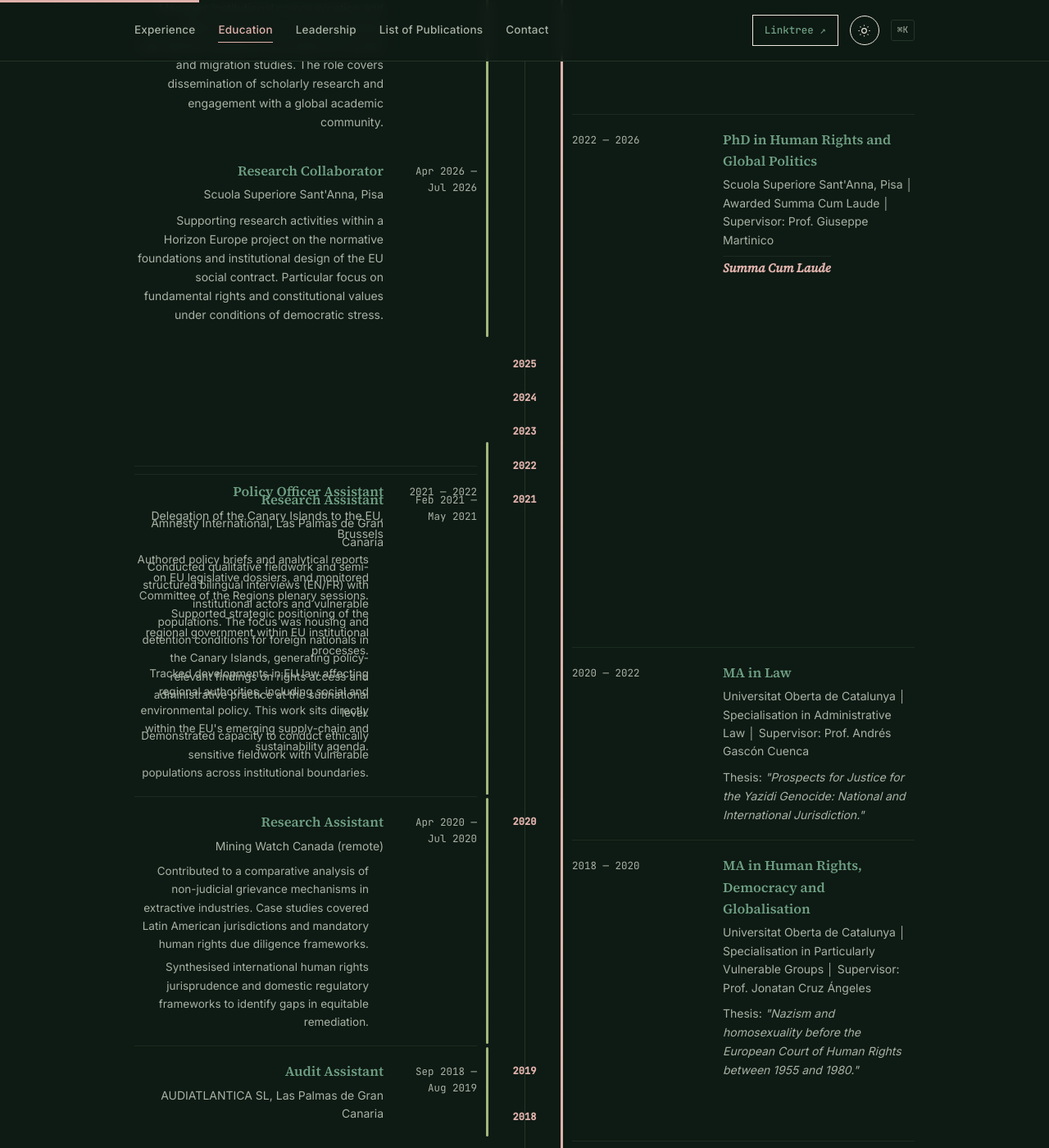
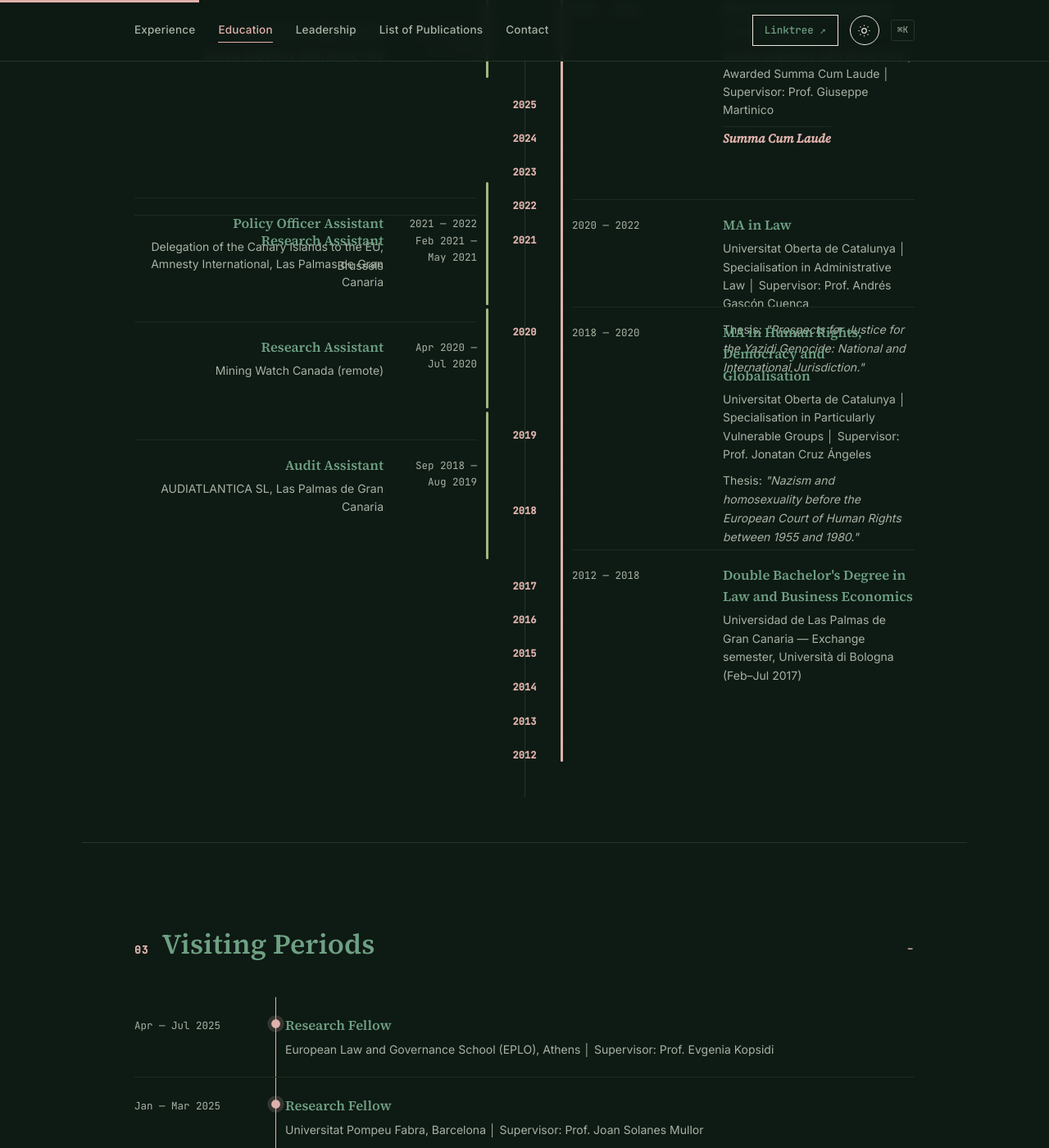
Before and after one commit to stalaveralodos-ux/s.talaveralodos, a Jekyll site: the page built from index.html, in a window 1280 px wide and 1400 px high, scrolled down 1482 px. Shown: the whole window at 82% size. Built offline with Jekyll 4.4.1, drawn with Linux system fonts in a browser that asks for light colours; some of the changed text lies outside the part shown.

Commit message:
Update experience.html

```diff
--- a/_includes/sections/experience.html
+++ b/_includes/sections/experience.html
@@ -6,11 +6,10 @@
     </div>
     <div class="exp-list">
       <div class="exp-item">
-        <div class="exp-when">2026 — present</div>
+        <div class="exp-when">June 2026 — present</div>
         <div class="exp-what">
           <h3>Social Media Coordinator</h3>
           <p>Association for Borderlands Studies (ABS)</p>
-          <p class="exp-desc">Manages institutional communication and digital outreach for one of the leading international academic associations in border and migration studies. The role covers dissemination of scholarly research and engagement with a global academic community.</p>
         </div>
       </div>
       <div class="exp-item">
@@ -18,7 +17,6 @@
         <div class="exp-what">
           <h3>Research Collaborator</h3>
           <p>Scuola Superiore Sant'Anna, Pisa</p>
-          <p class="exp-desc">Supporting research activities within a Horizon Europe project on the normative foundations and institutional design of the EU social contract. Particular focus on fundamental rights and constitutional values under conditions of democratic stress.</p>
         </div>
       </div>
       <div class="exp-item">
@@ -26,21 +24,12 @@
         <div class="exp-what">
           <h3>Policy Officer Assistant</h3>
           <p>Delegation of the Canary Islands to the EU, Brussels</p>
-          <ul class="exp-bullets">
-            <li>Authored policy briefs and analytical reports on EU legislative dossiers, and monitored Committee of the Regions plenary sessions. Supported strategic positioning of the regional government within EU institutional processes.</li>
-            <li>Tracked developments in EU law affecting regional authorities, including social and environmental policy. This work sits directly within the EU's emerging supply-chain and sustainability agenda.</li>
-          </ul>
-        </div>
       </div>
       <div class="exp-item">
         <div class="exp-when">Feb 2021 — May 2021</div>
         <div class="exp-what">
           <h3>Research Assistant</h3>
           <p>Amnesty International, Las Palmas de Gran Canaria</p>
-          <ul class="exp-bullets">
-            <li>Conducted qualitative fieldwork and semi-structured bilingual interviews (EN/FR) with institutional actors and vulnerable populations. The focus was housing and detention conditions for foreign nationals in the Canary Islands, generating policy-relevant findings on rights access and administrative practice at the subnational level.</li>
-            <li>Demonstrated capacity to conduct ethically sensitive fieldwork with vulnerable populations across institutional boundaries.</li>
-          </ul>
         </div>
       </div>
       <div class="exp-item">
@@ -48,10 +37,6 @@
         <div class="exp-what">
           <h3>Research Assistant</h3>
           <p>Mining Watch Canada (remote)</p>
-          <ul class="exp-bullets">
-            <li>Contributed to a comparative analysis of non-judicial grievance mechanisms in extractive industries. Case studies covered Latin American jurisdictions and mandatory human rights due diligence frameworks.</li>
-            <li>Synthesised international human rights jurisprudence and domestic regulatory frameworks to identify gaps in equitable remediation.</li>
-          </ul>
         </div>
       </div>
       <div class="exp-item">
```
